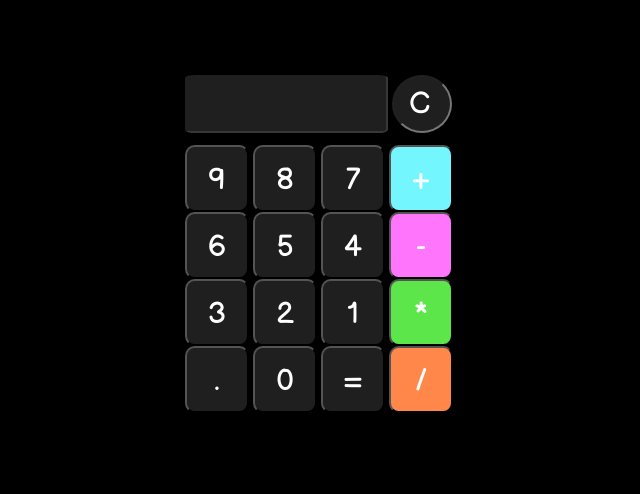
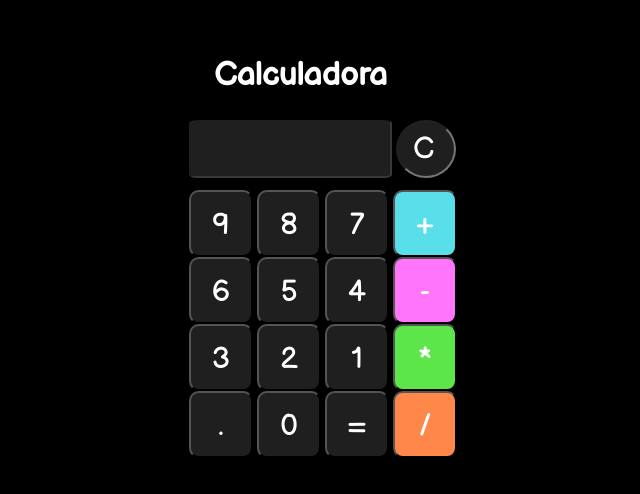
Before and after one commit to Junasc/Calculadora, a plain HTML site: page index.html in a window 1280 px wide. Shown: the part 164-658 px from the top of the page, without its empty margins (329-969 px from the left). Drawn offline with Linux system fonts and the light colour scheme.

Commit message:
:rocket: projeto finalizado

```diff
--- a/index.html
+++ b/index.html
@@ -5,10 +5,12 @@
     <meta http-equiv="X-UA-Compatible" content="IE=edge">
     <meta name="viewport" content="width=device-width, initial-scale=1.0">
     <link rel="stylesheet" href="style.css">
+    <link rel="shortcut icon" href="assets/favicon.png" type="image/x-icon">k
     <title>Calculadora</title>
 </head>
 <body>
     <div class="main">
+        <h1>Calculadora</h1>
         <form action="" name="Calculator">
             <input type="text" class="text maincolor" name="text1" disabled>
             <input type="text" class="text1 maincolor" name="text12" value="C" onclick="location.reload()"> <br>
--- a/style.css
+++ b/style.css
@@ -1,3 +1,4 @@
+@import url('https://fonts.googleapis.com/css2?family=Balsamiq+Sans&display=swap');
 @import url('https://fonts.googleapis.com/css2?family=Balsamiq+Sans&display=swap');
 
 body {
@@ -9,6 +10,13 @@ body {
     background-color: black;
 }
 
+h1{
+    text-align: justify;
+    margin: 25px;
+    color: #fff;
+    font-family: 'Balsamiq Sans', cursive;
+}
+
 input {
     color: #fff;
     padding: 15px;
@@ -16,6 +24,7 @@ input {
     font-size: 30px;
     font-family: 'Balsamiq Sans', cursive;
     border-radius: 15%;
+    cursor: pointer;
 }
 
 .num {
@@ -30,6 +39,7 @@ input {
     letter-spacing: 5px;
     text-align: center;
     margin-bottom: 12px;
+    cursor:default;
 }
 
 .text1 {
@@ -51,7 +61,7 @@ input {
 }
 
 .blue{
-    background-color: #74F6FF;
+    background-color: #58dfe9;
 }
 .pink {
     background-color: #FF75FC;
```
Also changed, not shown: assets/favicon.png (added).
